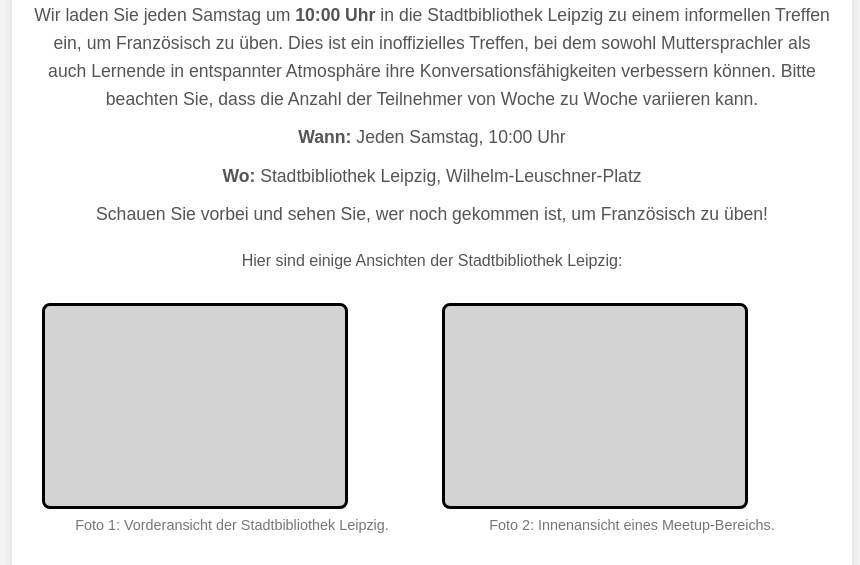
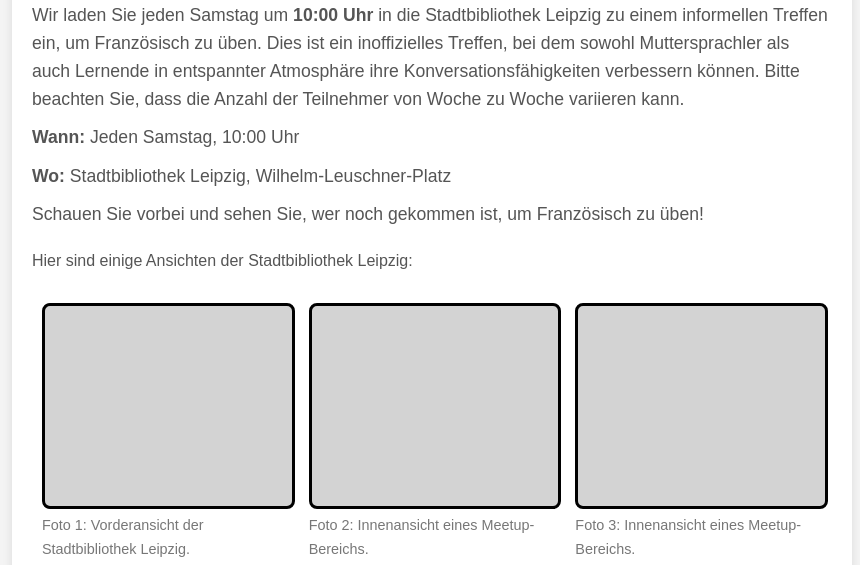
Before and after one commit to frenchinleipzig/leipzig, a plain HTML site: page index.html in a window 1280 px wide. Shown: the part 186-751 px from the top of the page, without its empty margins (208-1068 px from the left). Drawn offline with Linux system fonts and the light colour scheme.

Commit message:
Update index.html

```diff
--- a/index.html
+++ b/index.html
@@ -11,7 +11,7 @@
       margin: 0;
       padding: 0;
       background-color: #f4f4f4;
-      text-align: center;
+      text-align: left; /* Changed to left alignment */
     }
 
     .container {
@@ -50,22 +50,28 @@
 
     .photo-container {
       display: flex;
-      justify-content: space-around;
-      flex-wrap: wrap;
+      justify-content: space-between; /* Changed to space-between for alignment */
       margin-top: 20px;
     }
 
     .photo {
       margin: 10px;
       flex: 1 0 30%; /* Adjusts to 3 placeholders per row */
+      position: relative; /* Position relative for hover effect */
     }
 
     .photo-placeholder {
-      width: 300px;  /* Set width of placeholders */
+      width: 100%; /* Set width to 100% of the container */
       height: 200px; /* Set height of placeholders */
       background-color: #d3d3d3; /* Grey background for placeholder */
       border: 3px solid black; /* Black border */
       border-radius: 8px;
+      transition: transform 0.3s; /* Smooth transition for scaling */
+    }
+
+    .photo:hover .photo-placeholder {
+      transform: scale(2); /* Scale up on hover */
+      z-index: 1; /* Bring the hovered photo to the front */
     }
 
     .photo-description {
```
